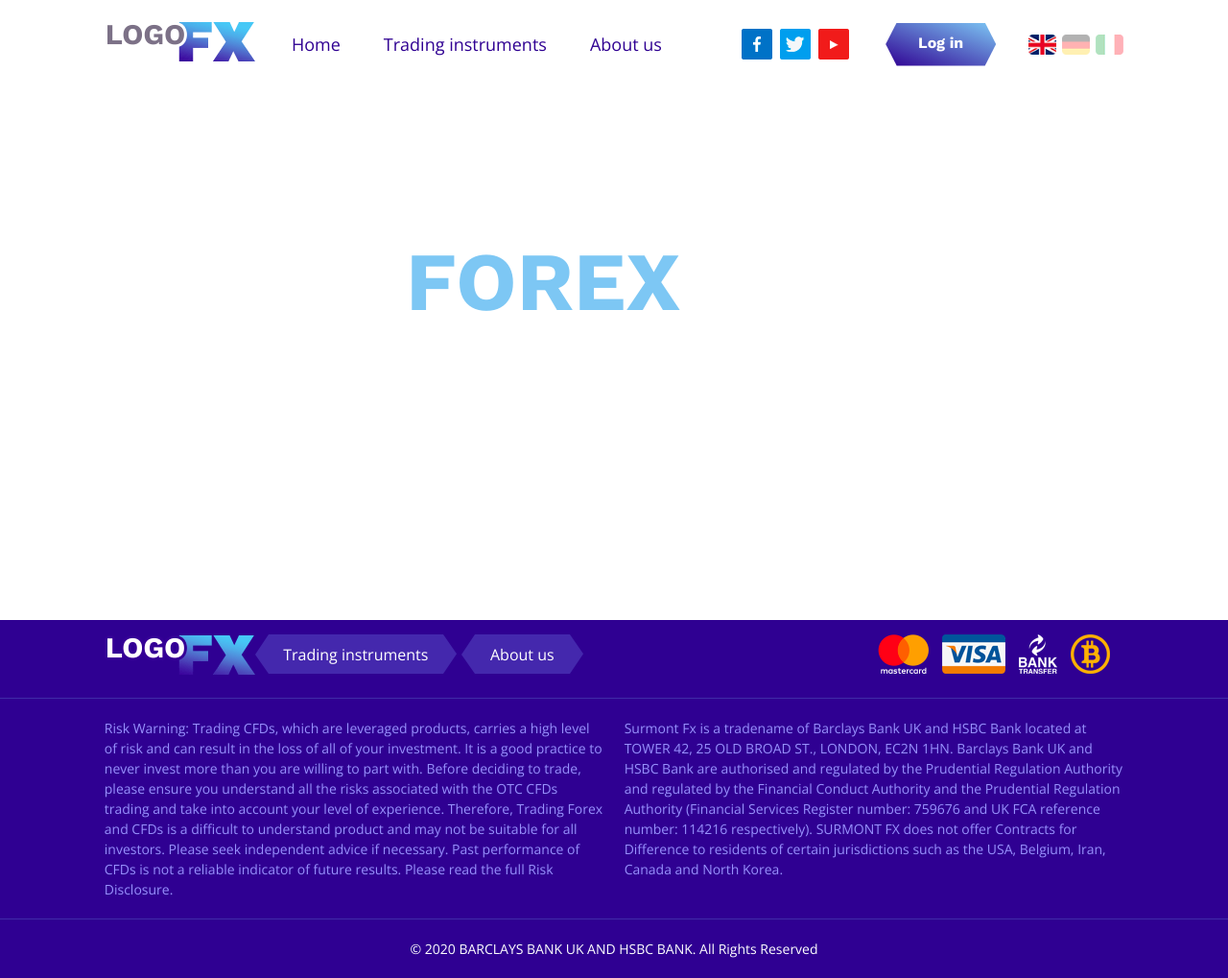
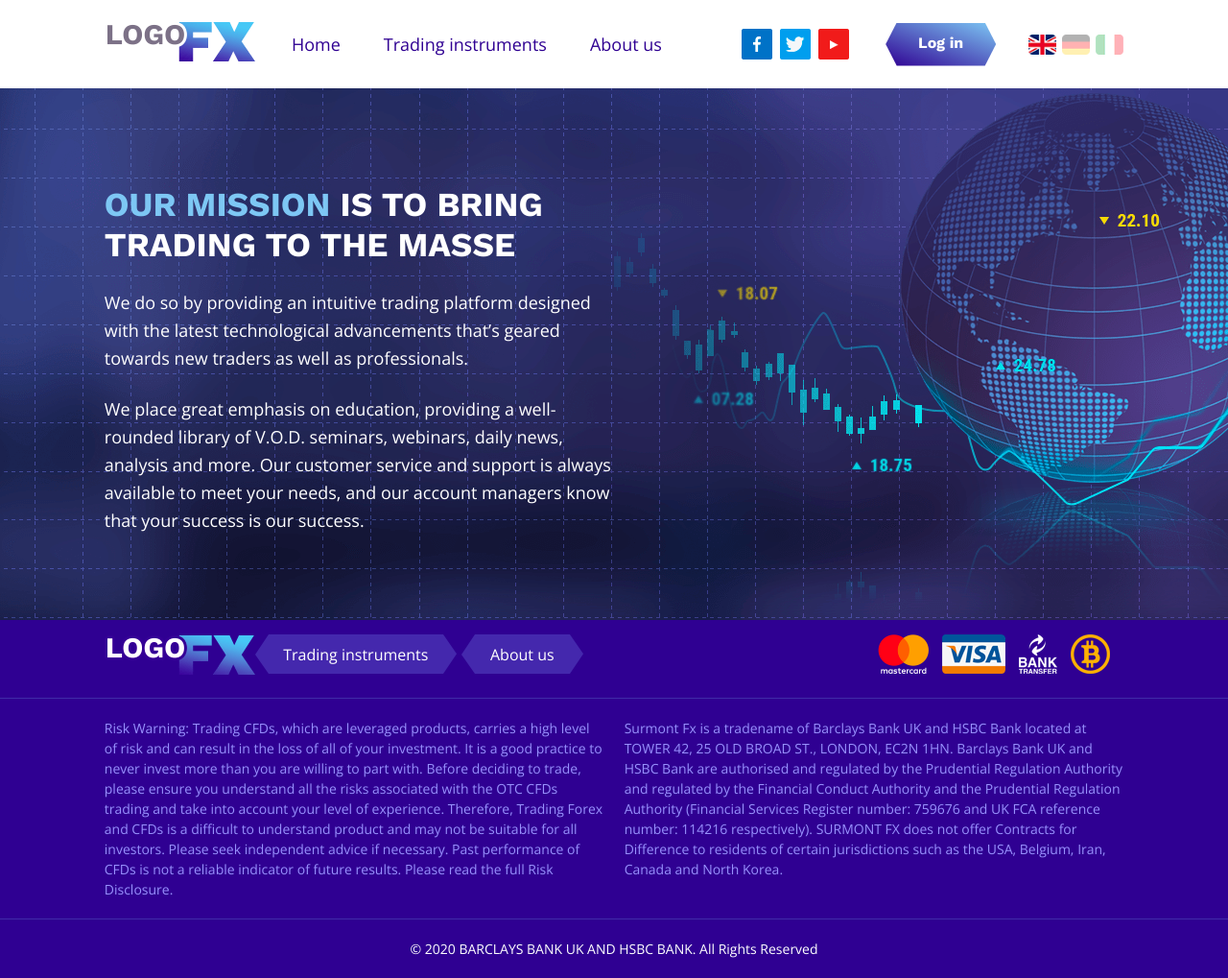
Before and after one commit to spbabiak/fxytrade, a PHP site: page /about.html in a window 1280 px wide. Shown: the whole page at 96% size. Run offline with PHP 8.4, Linux system fonts and the light colour scheme.

Commit message:
Added hero section for About page

```diff
--- a/about.html
+++ b/about.html
@@ -72,7 +72,7 @@
 		</div>
 	</header>
 
-	<section id="hero_section">
+	<section id="hero_section" class="about_hero_section">
 		<div class="bar"></div>
 		<div class="wrapper">
 
@@ -114,8 +114,14 @@
 			</div>
 		<div class="wrapper">
 			<div class="wrapper_hero_text">
-				<h1 class="hero_heading">TRADE <span class="text_higlights_on_dark">FOREX</span> & BITCOIN</h1>
-				<p class="hero_description">WITH MAX LEVERAGE</p>
+				<div class="about_hero_text_content">
+					<h2 class="secondary_heading"><span class="text_higlights_on_dark">OUR MISSION </span>IS TO BRING TRADING TO THE MASSE</h2>
+					<p class="secondary_description">We do so by providing an intuitive trading platform designed with the latest technological advancements that’s geared towards new traders as well as professionals.</p>
+					<p class="secondary_description">We place great emphasis on education, providing a well-rounded library of V.O.D. seminars, webinars, daily news, analysis and more. Our customer service and support is always available to meet your needs, and our account managers know that your success is our success.</p>
+				</div>
+				<div class="about_hero_img_content">
+					<img class="img_globe" src="imgs/globe.png" alt="">
+				</div>
 			</div>
 		</div>
 	</section>
--- a/styles.css
+++ b/styles.css
@@ -1355,6 +1355,55 @@
 
 
 
+/* About page  -------------------------------------------------------------------------------------------------------------------------------------------------------------------*/
+/* ----------------------------------------------------------------------------------------------------------------------------------------------------------------------------------*/
+/* ----------------------------------------------------------------------------------------------------------------------------------------------------------------------------------*/
+
+.about_hero_section {
+	background: url('imgs/about_hero_bg.png');
+	background-repeat: no-repeat;
+	overflow: hidden;
+}
+
+.about_hero_section .secondary_heading,
+.about_hero_section .secondary_description {
+	color: #fff;
+}
+
+.about_hero_section .secondary_description {
+	margin-top: 25px;
+}
+
+.about_hero_section .about_hero_text_content {
+	width: 100%;
+	max-width: 756px;
+	padding-top: 50px;
+}
+
+.about_hero_img_content {
+	width: 100%;
+	position: relative;
+	top: 0;
+	left: 0;
+    margin-top: 40px;
+}
+
+.img_globe {
+	width: 100%;
+	max-width: 1019px;
+}
+
+.about_hero_section .wrapper_hero_text {
+	padding-top: 0;
+	display: flex;
+	flex-wrap: wrap;
+}
+
+
+
+/* About page END -------------------------------------------------------------------------------------------------------------------------------------------------------------------*/
+/* ----------------------------------------------------------------------------------------------------------------------------------------------------------------------------------*/
+/* ----------------------------------------------------------------------------------------------------------------------------------------------------------------------------------*/
 
 
 
@@ -1483,6 +1532,10 @@
    	.icons_features_list li:nth-child(5) {
    		margin-bottom: 0;
    	}
+
+   	.about_hero_img_content {
+    	margin-top: 13px;
+	}
 }
 
 @media only screen and (min-width: 960px) {
@@ -1722,6 +1775,18 @@
 	.form_icon_item {
      	align-items: unset;
     	width: unset;
+	}
+
+	.about_hero_section .about_hero_text_content {
+   	 	z-index: 1;
+	}
+
+	.about_hero_img_content {
+    	margin-top: -196px;
+	}
+
+	.img_globe {
+	    z-index: 0;
 	}
 
 
@@ -1938,6 +2003,22 @@
 	.form_icons_list {
 		justify-content: space-between;
 	}
+
+	.about_hero_section .wrapper_hero_text {
+		flex-wrap: unset;
+	}
+
+	.about_hero_section .about_hero_text_content {
+	    padding-top: 100px;
+	}
+
+	.about_hero_img_content {
+    	margin-top: 0;
+	}
+
+	.img_globe {
+		width: 200%;
+	}
 }
 
 @media only screen and (min-width: 1360px) {
```
Also changed, not shown: imgs/about_hero_bg.png (added), imgs/globe.png (added).
